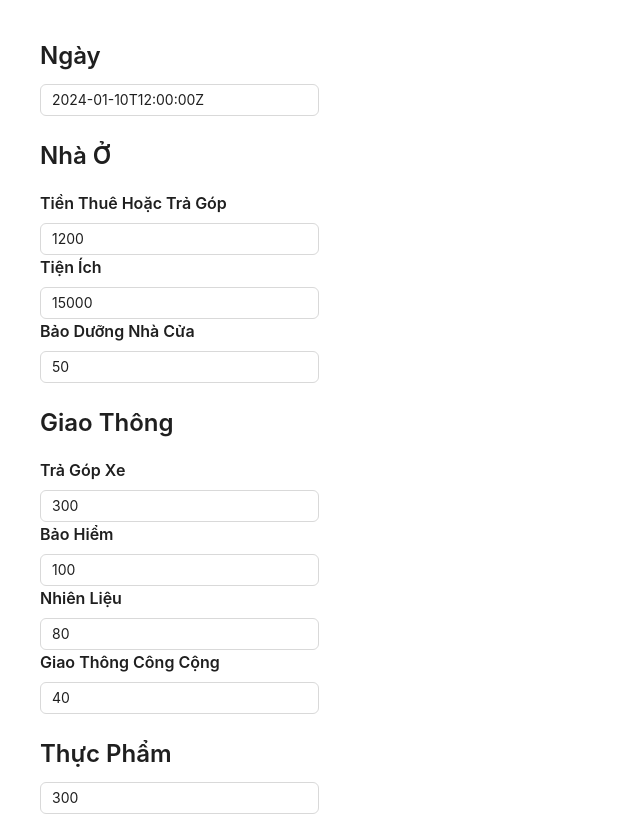
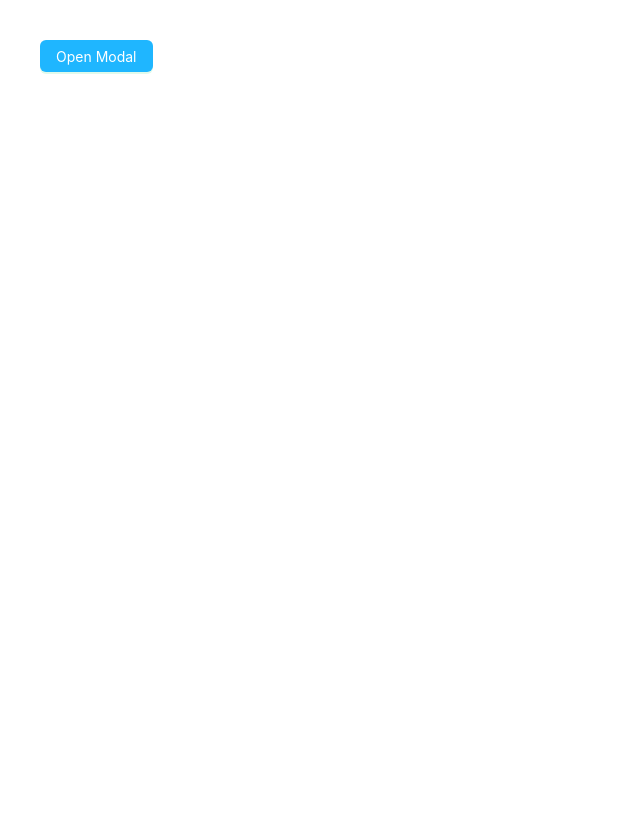
Before and after one commit to nlduyavoda/pocket, a Next.js app: page / in a window 1280 px wide. Shown: the top 816 px of the page, without its empty margins (0-640 px from the left). Built offline with nearby package versions, Linux system fonts and the light colour scheme.

Commit message:
add modal

```diff
--- a/package.json
+++ b/package.json
@@ -16,6 +16,7 @@
     "@types/react": "^18.2.37",
     "@types/react-dom": "^18.2.15",
     "antd": "^5.12.8",
+    "antd-style": "^3.6.1",
     "autoprefixer": "^10.4.16",
     "firebase": "^10.6.0",
     "next": "^14.0.4",
--- /dev/null
+++ b/src/features/PocketForm/FormContent.tsx
@@ -0,0 +1,51 @@
+"use client";
+import {
+  ExpenseCategories,
+  Expenses_keys,
+  MonthlyExpenses,
+} from "@utils/variables";
+import { Form, Input, Typography } from "antd";
+import { Fragment } from "react";
+import { Controller, useFormContext } from "react-hook-form";
+import { FormSubContent } from "./FormSubContent";
+
+export const FormContent = ({
+  categoryKeys,
+}: {
+  categoryKeys: Expenses_keys;
+}) => {
+  const methods = useFormContext();
+  const formValues = methods.getValues();
+  const subValues = formValues[categoryKeys] as MonthlyExpenses[Expenses_keys];
+  const subKeys = Object.keys(
+    subValues
+  ) as (keyof MonthlyExpenses[Expenses_keys])[];
+  return (
+    <Form.Item>
+      <Typography.Title className="text-white capitalize" level={3}>
+        {ExpenseCategories[categoryKeys]}
+      </Typography.Title>
+      {typeof subValues === "object" ? (
+        subKeys.map((subKeys: keyof MonthlyExpenses[Expenses_keys], idx) => {
+          return <FormSubContent keys={categoryKeys} subKeys={subKeys} />;
+        })
+      ) : (
+        <Controller
+          control={methods.control}
+          name={categoryKeys}
+          render={({ field }) => {
+            return (
+              <Fragment>
+                <Input
+                  placeholder={ExpenseCategories[categoryKeys]}
+                  value={field.value}
+                  onChange={field.onChange}
+                />
+              </Fragment>
+            );
+          }}
+        />
+      )}
+    </Form.Item>
+  );
+};
--- /dev/null
+++ b/src/features/PocketForm/FormSubContent.tsx
@@ -0,0 +1,41 @@
+"use client";
+import {
+  ExpenseProperties,
+  Expenses_keys,
+  MonthlyExpenses,
+} from "@utils/variables";
+import { Input, Typography } from "antd";
+import { Fragment } from "react";
+import { Controller, useFormContext } from "react-hook-form";
+
+export const FormSubContent = ({
+  keys,
+  subKeys,
+}: {
+  keys: Expenses_keys;
+  subKeys: keyof MonthlyExpenses[Expenses_keys];
+}) => {
+  const methods = useFormContext();
+  const fieldName = `${keys}.${subKeys}` as never;
+  const nestedLabel = ExpenseProperties[subKeys];
+  return (
+    <Controller
+      control={methods.control}
+      name={fieldName}
+      render={({ field }) => {
+        return (
+          <Fragment>
+            <Typography.Title className="text-white capitalize" level={5}>
+              {nestedLabel}
+            </Typography.Title>
+            <Input
+              placeholder={ExpenseProperties[field.name]}
+              value={field.value}
+              onChange={field.onChange}
+            />
+          </Fragment>
+        );
+      }}
+    />
+  );
+};
--- /dev/null
+++ b/src/features/PocketForm/PocketModal.tsx
@@ -0,0 +1,41 @@
+import React, { ReactNode, useState } from "react";
+import { Button, Modal } from "antd";
+
+const PocketModal = ({ children }: { children: ReactNode }) => {
+  const [isModalOpen, setIsModalOpen] = useState(false);
+
+  const showModal = () => {
+    setIsModalOpen(true);
+  };
+
+  const handleOk = () => {
+    setIsModalOpen(false);
+  };
+
+  const handleCancel = () => {
+    setIsModalOpen(false);
+  };
+
+  return (
+    <>
+      <Button
+        className="bg-blue border-spacing-1"
+        type="primary"
+        onClick={showModal}
+      >
+        Open Modal
+      </Button>
+      <Modal
+        className="bg-purple w-screen"
+        title="Basic Modal"
+        open={isModalOpen}
+        onOk={handleOk}
+        onCancel={handleCancel}
+      >
+        {children}
+      </Modal>
+    </>
+  );
+};
+
+export default PocketModal;
--- a/src/features/PocketForm/index.tsx
+++ b/src/features/PocketForm/index.tsx
@@ -11,6 +11,8 @@ import {
 import { ConfigProvider, Form, Input, Typography } from "antd";
 import { Fragment } from "react";
 import { Controller, FormProvider, useForm } from "react-hook-form";
+import PocketModal from "./PocketModal";
+import { FormContent } from "./FormContent";
 
 export const PocketForm = () => {
   const methods = useForm<MonthlyExpenses>({
@@ -25,7 +27,7 @@ export const PocketForm = () => {
   return (
     <ConfigProvider theme={antDesignProviderTheme}>
       <FormProvider {...methods}>
-        <div>
+        <PocketModal>
           <Form
             name="basic"
             layout="vertical"
@@ -33,81 +35,18 @@ export const PocketForm = () => {
             onFinish={methods.handleSubmit(onSubmit)}
             autoComplete="off"
             style={{
-              maxWidth: 300,
               alignContent: "center",
               display: "flex",
               flexDirection: "column",
             }}
           >
-            {formKeys.map((subKey: Expenses_keys, idx) => {
-              const subValues = formValues[
-                subKey
-              ] as MonthlyExpenses[Expenses_keys];
-              const subKeys = Object.keys(
-                subValues
-              ) as (keyof MonthlyExpenses[Expenses_keys])[];
-              return (
-                <Form.Item key={idx}>
-                  <Typography.Title className="text-white capitalize" level={3}>
-                    {ExpenseCategories[subKey]}
-                  </Typography.Title>
-                  {typeof subValues === "object" ? (
-                    subKeys.map(
-                      (
-                        nestedKey: keyof MonthlyExpenses[Expenses_keys],
-                        idx
-                      ) => {
-                        const fieldName = `${subKey}.${nestedKey}` as never;
-                        const nestedLabel = ExpenseProperties[nestedKey];
-                        return (
-                          <Controller
-                            key={nestedKey}
-                            control={methods.control}
-                            name={fieldName}
-                            render={({ field }) => {
-                              return (
-                                <Fragment>
-                                  <Typography.Title
-                                    className="text-white capitalize"
-                                    level={5}
-                                  >
-                                    {nestedLabel}
-                                  </Typography.Title>
-                                  <Input
-                                    placeholder={ExpenseProperties[field.name]}
-                                    value={field.value}
-                                    onChange={field.onChange}
-                                  />
-                                </Fragment>
-                              );
-                            }}
-                          />
-                        );
-                      }
-                    )
-                  ) : (
-                    <Controller
-                      control={methods.control}
-                      name={subKey}
-                      render={({ field }) => {
-                        return (
-                          <Fragment>
-                            <Input
-                              placeholder={ExpenseCategories[subKey]}
-                              value={field.value}
-                              onChange={field.onChange}
-                            />
-                          </Fragment>
-                        );
-                      }}
-                    />
-                  )}
-                </Form.Item>
-              );
-            })}
+            <div className="max-h-96 overflow-scroll">
+              {formKeys.map((subKey: Expenses_keys, idx) => (
+                <FormContent key={subKey} categoryKeys={subKey} />
+              ))}
+            </div>
           </Form>
-        </div>
-        <div className="max-w-screen-lg">{/* <PocketTable /> */}</div>
+        </PocketModal>
       </FormProvider>
     </ConfigProvider>
   );
```
Also changed, not shown: 1 other file (tests, documents, lock files or other folders).
